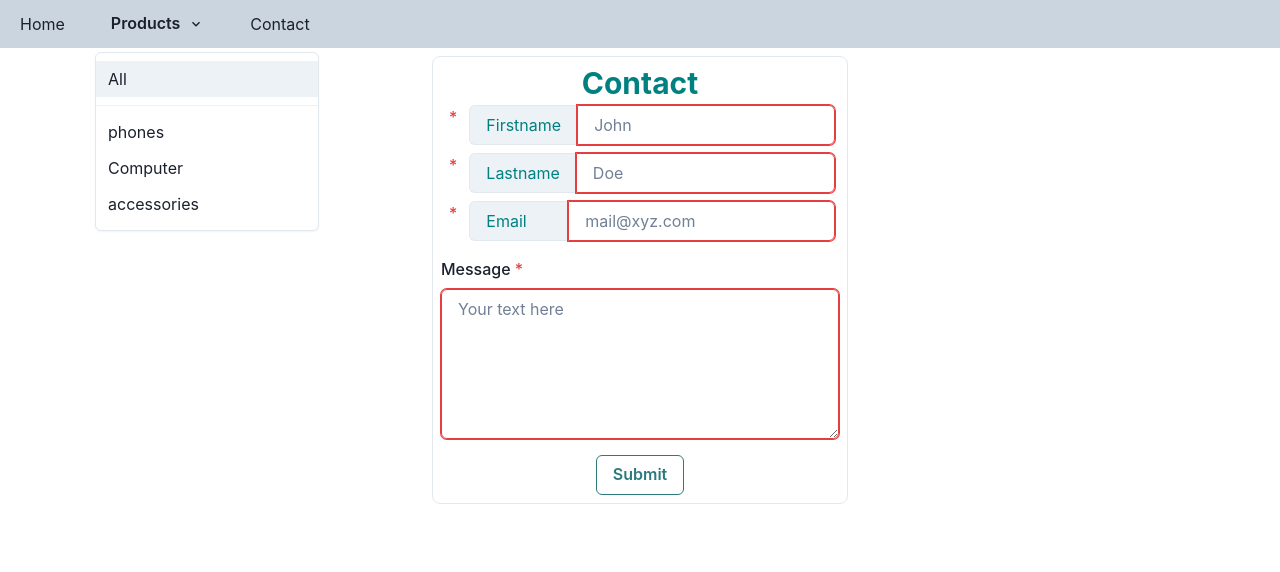
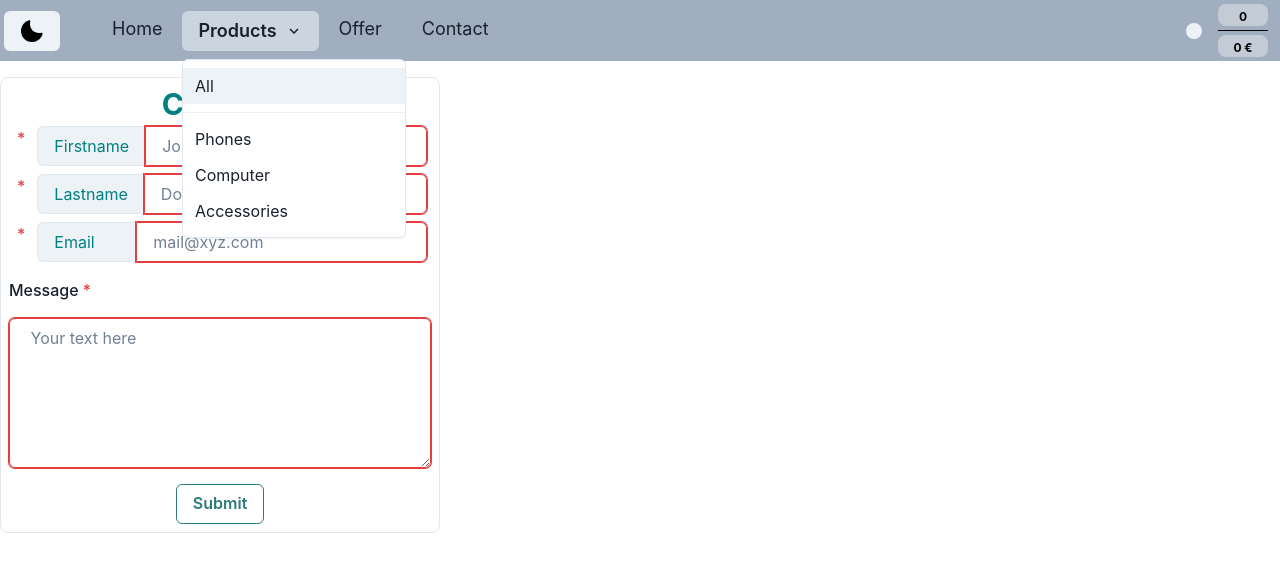
Before and after one commit to D-Savel/DS-Store, a React (Create React App) app: page /Contact in a window 1280 px wide. Both pictures are taken after a click on the button "Products". Shown: the top 572 px of the page. Built offline with nearby package versions, Linux system fonts and the light colour scheme.

Commit message:
add cart & dark_mode to nav and move routes to app component

```diff
--- a/package.json
+++ b/package.json
@@ -8,6 +8,10 @@
     "@chakra-ui/react": "^2.2.1",
     "@emotion/react": "^11.9.3",
     "@emotion/styled": "^11.9.3",
+    "@fortawesome/fontawesome-svg-core": "^6.1.1",
+    "@fortawesome/free-regular-svg-icons": "^6.1.1",
+    "@fortawesome/free-solid-svg-icons": "^6.1.1",
+    "@fortawesome/react-fontawesome": "^0.2.0",
     "@reduxjs/toolkit": "^1.8.3",
     "@testing-library/jest-dom": "^5.16.4",
     "@testing-library/react": "^13.3.0",
--- a/public/index.html
+++ b/public/index.html
@@ -7,6 +7,7 @@
   <meta name="viewport" content="width=device-width, initial-scale=1" />
   <meta name="description" content="DS Shop Website" />
   <title>DS Shop</title>
+  <script src="https://kit.fontawesome.com/37e4d5312c.js" crossorigin="anonymous"></script>
 </head>
 
 <body>
--- a/src/App.js
+++ b/src/App.js
@@ -1,10 +1,27 @@
+import { useState } from "react"
 import './App.css';
+import { Route, Routes } from "react-router-dom"
 import Header from './Components/Header';
+import Home from "./pages/Home"
+import Products from "./pages/Products"
+import Contact from "./pages/Contact"
+import Offer from "./pages/Offer"
 
 function App() {
+
+  const [select, setSelect] = useState("")
+
   return (
     <div className="App">
-      <Header />
+      <Header setSelect={setSelect} />
+
+      <Routes>
+        <Route path="/" element={<Home />} />
+        <Route path="/Home" element={<Home />} />
+        <Route path="/Products" element={<Products select={select} />} />
+        <Route path="/Contact" element={<Contact />} />
+        <Route path="/Offer" element={<Offer />} />
+      </Routes>
     </div>
   );
 }
--- a/src/Components/Header.js
+++ b/src/Components/Header.js
@@ -1,9 +1,12 @@
 import { useState } from "react"
-import { Route, Router, Routes } from 'react-router-dom'
-import { Link as ReachLink } from 'react-router-dom'
+import { Link as ReachLink } from "react-router-dom"
+import { FontAwesomeIcon } from "@fortawesome/react-fontawesome"
 import {
   Box,
   Button,
+  Badge,
+  Container,
+  Flex,
   Link,
   Center,
   VStack,
@@ -15,52 +18,71 @@ import {
   MenuItemOption,
   MenuGroup,
   MenuOptionGroup,
-  MenuDivider
-} from '@chakra-ui/react'
-import { ChevronDownIcon } from '@chakra-ui/icons'
-import Home from "../pages/Home"
-import Products from "../pages/Products"
-import Contact from "../pages/Contact"
+  MenuDivider,
+  StackDivider,
+  Stack,
+  Spacer,
+  useColorMode
+} from "@chakra-ui/react"
+import { ChevronDownIcon, MoonIcon, SunIcon } from "@chakra-ui/icons"
 
 function Header(props) {
 
-  const [select, setSelect] = useState('')
+  const { setSelect } = props
+
+  const [amount, setAmount] = useState(0)
+  const [itemsQuantity, setItemsQuantity] = useState(0)
+  const { colorMode, toggleColorMode } = useColorMode()
 
   return (
     <>
       <Box position="sticky" w="100%" top="0" zIndex="sticky">
-        <HStack as="nav" spacing='10px' bg="gray.300" py="1">
-          <Link as={ReachLink} to={'/Home'} px="5">Home</Link>
+        <Box as="nav" bg="gray.400" px="1" py="1" >
+          <Flex align="center" justify="space-between" direction="row">
+            <Box>
+              <Button mr="8" colorScheme="gray" onClick={toggleColorMode}>
+                {colorMode === "light" ? <MoonIcon color="black" w="6" h="6" /> : <SunIcon color="yellow" w="8" h="8" />}
+              </Button>
+              <Link fontSize="18" as={ReachLink} to={"/Home"} px="5">Home</Link>
               <Menu>
-            <MenuButton as={Button} rightIcon={<ChevronDownIcon />}>
+                <MenuButton fontSize="18" as={Button} rightIcon={<ChevronDownIcon />}>
                   Products
                 </MenuButton>
                 <MenuList>
-              <Link as={ReachLink} to={'/Products'}>
-                <MenuItem onClick={() => (setSelect('all'))}>All</MenuItem>
+                  <Link as={ReachLink} to={"/Products"}>
+                    <MenuItem onClick={() => (setSelect("all"))}>All</MenuItem>
                   </Link>
                   <MenuDivider />
-              <Link as={ReachLink} to={'/Products'}>
-                <MenuItem onClick={() => (setSelect('phones'))}>phones</MenuItem>
+                  <Link as={ReachLink} to={"/Products"}>
+                    <MenuItem onClick={() => (setSelect("phones"))}>Phones</MenuItem>
                   </Link>
-              <Link as={ReachLink} to={'/Products'} >
-                <MenuItem onClick={() => (setSelect('computer'))}>Computer</MenuItem>
+                  <Link as={ReachLink} to={"/Products"} >
+                    <MenuItem onClick={() => (setSelect("computer"))}>Computer</MenuItem>
                   </Link>
-              <Link as={ReachLink} to={'/Products'}>
-                <MenuItem onClick={() => (setSelect('accessories'))}>accessories</MenuItem>
+                  <Link as={ReachLink} to={"/Products"}>
+                    <MenuItem onClick={() => (setSelect("accessories"))}>Accessories</MenuItem>
                   </Link>
                 </MenuList>
-            <Link as={ReachLink} to={'/Contact'} px="5">Contact</Link>
+                <Link fontSize="18" as={ReachLink} to={"/Offer"} px="5">Offer</Link>
+                <Link fontSize="18" as={ReachLink} to={"/Contact"} px="5">Contact</Link>
               </Menu>
+            </Box>
+            <Flex direction="row" >
+              <HStack mx="2" align="center">
+                <Badge p="2" borderRadius="lg">
+                  <FontAwesomeIcon size="2xl" icon="fa-solid fa-cart-shopping" />
+                </Badge>
               </HStack>
+              <VStack mx="2" align="center" divider={<StackDivider borderColor="black" />}
+                spacing={1}>
+                <Badge borderRadius="lg" minW='50' color='black' fontSize="12" pr="1" pt="1" variant="solid" colorScheme="whiteAlpha">{itemsQuantity}</Badge>
+                <Badge borderRadius="lg" minW='50' color='black' fontSize="12" pr="1" pt="1" variant="solid" colorScheme="whiteAlpha">{amount} €</Badge>
+              </VStack>
+            </Flex>
+          </Flex>
         </Box>
+      </Box >
 
-      <Routes>
-        <Route path="/" element={<Home />} />
-        <Route path="/Home" element={<Home />} />
-        <Route path="/Products" element={<Products select={select} />} />
-        <Route path="/Contact" element={<Contact />} />
-      </Routes>
 
 
     </>
--- a/src/index.js
+++ b/src/index.js
@@ -2,6 +2,8 @@ import React from 'react';
 import ReactDOM from 'react-dom/client';
 import { ChakraProvider } from '@chakra-ui/react';
 import { BrowserRouter } from 'react-router-dom'
+import { ColorModeScript } from '@chakra-ui/react'
+import theme from './theme'
 import './index.css';
 import App from './App';
 
@@ -11,6 +13,7 @@ root.render(
   <React.StrictMode>
     <ChakraProvider>
       <BrowserRouter>
+        <ColorModeScript initialColorMode={theme.config.initialColorMode} />
         <App />
       </BrowserRouter>
     </ChakraProvider>
--- a/src/pages/Contact.js
+++ b/src/pages/Contact.js
@@ -3,6 +3,7 @@ import {
   Box,
   Button,
   Container,
+  Flex,
   FormControl,
   FormLabel,
   FormErrorMessage,
@@ -42,7 +43,7 @@ function Contact(props) {
 
   return (
     <>
-      <Container maxW='md' mt='2'>
+      <Flex mt='4' align='start'>
         <Box border='1px' borderColor='gray.200' borderRadius='lg' p='2'>
           <Heading as='h2' size='lg' noOfLines={1} color='teal' >Contact</Heading>
           <Box as="form" onSubmit={onSubmitForm}>
@@ -84,7 +85,6 @@ function Contact(props) {
               <InputGroup p='1'>
                 <FormLabel htmlFor="email"> </FormLabel>
                 <InputLeftAddon minWidth='100' children='Email' color='teal' />
-
                 <Input
                   required='required'
                   id='email'
@@ -101,12 +101,8 @@ function Contact(props) {
               <Textarea
                 required='required'
                 id='textValue'
-                mt='2'
-                aria-label="text field"
-                name='textValue'
-                value={form.textValue}
-                type='text'
-                placeholder='Your text here'
+                mt='4'
+                placeholder=' Your text here'
                 size='md'
                 h='150'
                 isInvalid={form.textValue === "" ? true : false}
@@ -123,7 +119,7 @@ function Contact(props) {
             </Button>
           </Box>
         </Box>
-      </Container>
+      </Flex>
     </>
   )
 }
--- /dev/null
+++ b/src/pages/Offer.js
@@ -0,0 +1,8 @@
+function Offer(props) {
+
+  return (
+    <p>Offer</p>
+  )
+}
+
+export default Offer
--- /dev/null
+++ b/src/theme.js
@@ -0,0 +1,12 @@
+import { extendTheme } from '@chakra-ui/react'
+
+// 2. Add your color mode config
+const config = {
+  initialColorMode: 'light',
+  useSystemColorMode: false,
+}
+
+// 3. extend the theme
+const theme = extendTheme({ config })
+
+export default theme
```
Also changed, not shown: 1 other file (tests, documents, lock files or other folders). Lines whose indentation alone changed are shown as unchanged.
